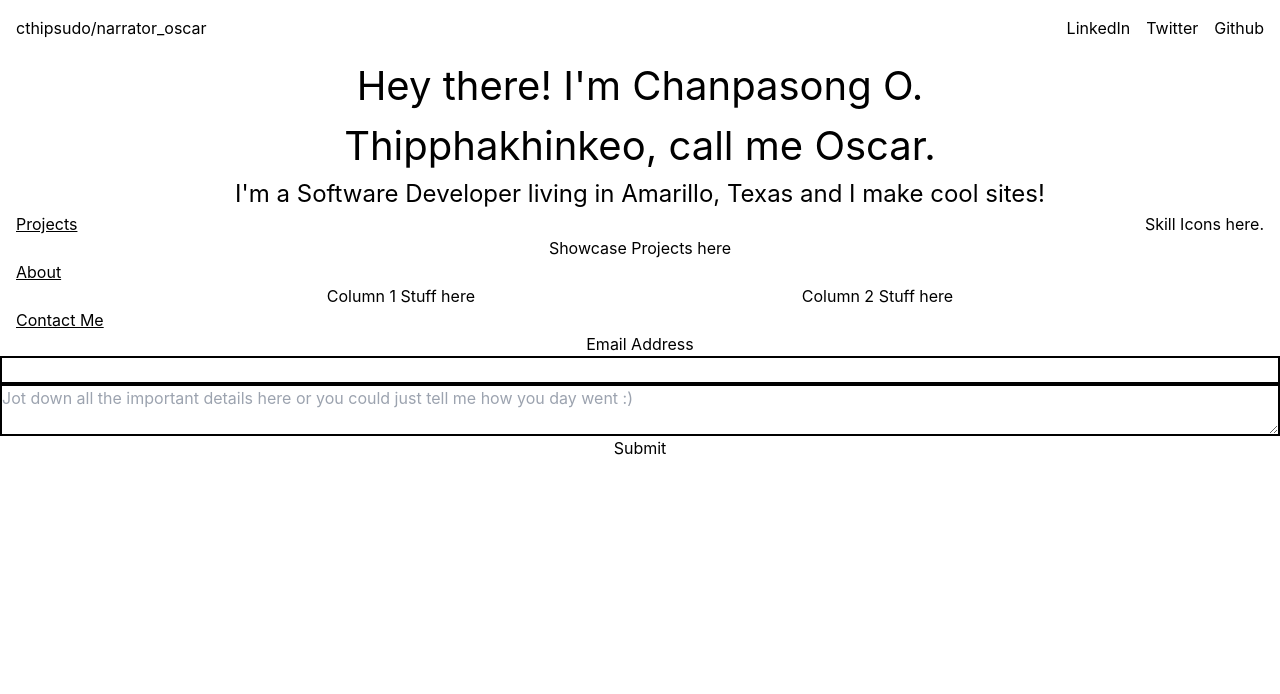
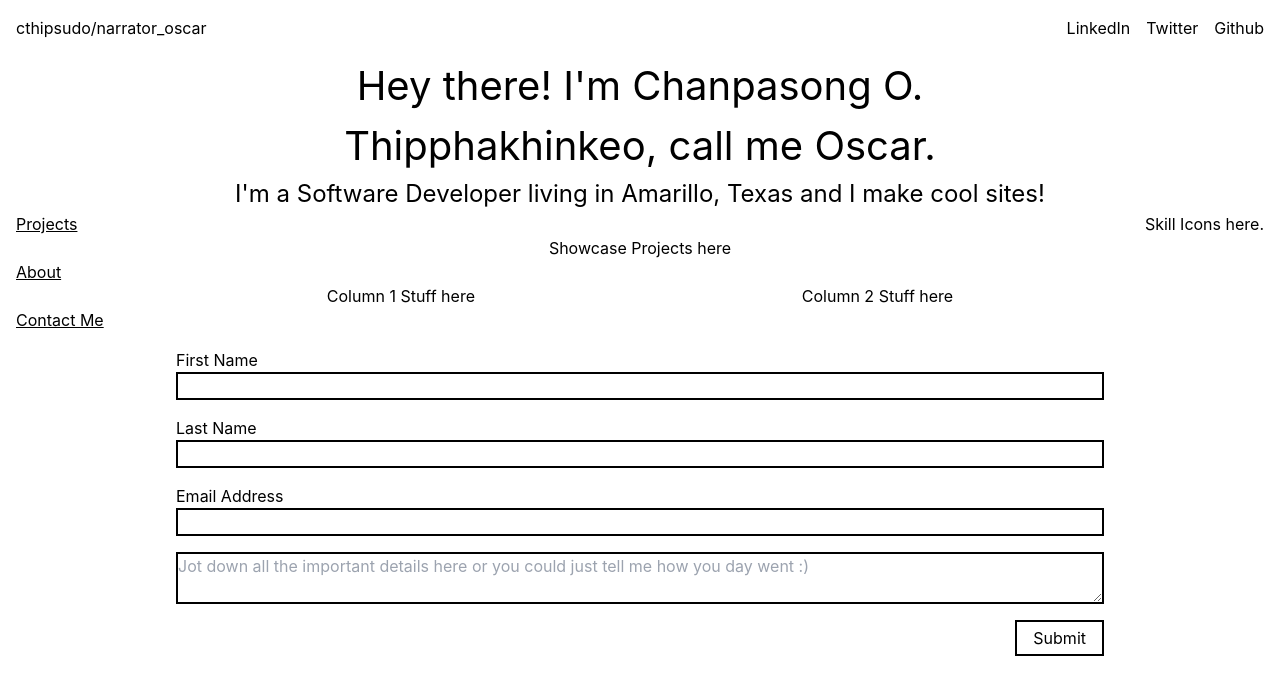
Before and after one commit to cthipsudo/portfolio-refresh, a React (Create React App) app: page / in a window 1280 px wide. Shown: the top 694 px of the page. Built offline with nearby package versions, Linux system fonts and the light colour scheme.

Commit message:
Completed Basic Styling and layout structure for Contact Component

```diff
--- a/src/App.css
+++ b/src/App.css
@@ -3,8 +3,16 @@
 }
 
 .contact-section form {
-  display: flex;
-  flex-flow: column;
+  width: 100%;
+  max-width: 960px;
+}
+
+.contact-section form input {
+  width: 100%;
+}
+
+.contact-section form button {
+  border: #000 solid 2px;
 }
 
 .contact-section input, .contact-section textarea {
--- a/src/components/ContactSection.js
+++ b/src/components/ContactSection.js
@@ -3,27 +3,59 @@ import { useForm, ValidationError } from "@formspree/react";
 const ContactSection = () => {
   const [state, handleSubmit] = useForm("mwkypngg");
   if (state.succeeded) {
-    return <p>Thanks for joining!</p>;
+    return <div>
+      <p>Sweet! You should hear back from me in a few days.</p>
+    </div>
   }
   return (
     <section className="contact-section">
-      <div className="contact-header flex justify-start px-4">
+      <div className="contact-header flex justify-start px-4 mb-4">
         <h3 className="underline">Contact Me</h3>
       </div>
-      <form onSubmit={handleSubmit}>
+      <div className="form-wrapper flex justify-center">
+        <form className="flex flex-col gap-4 sm:px-4" onSubmit={handleSubmit}>
+          <div className="flex flex-col items-start">
+            <label htmlFor="firstName">First Name</label>
+            <ValidationError
+              prefix="FirstName"
+              field="firstName"
+              errors={state.errors}
+            />
+            <input id="firstName" type="text" name="firstName" />
+          </div>
+          <div className="flex flex-col items-start">
+            <label htmlFor="lastName">Last Name</label>
+            <ValidationError
+              prefix="LastName"
+              field="lastName"
+              errors={state.errors}
+            />
+            <input id="lastName" type="text" name="lastName" />
+          </div>
+          <div className="flex flex-col items-start">
             <label htmlFor="email">Email Address</label>
+            <ValidationError
+              prefix="Email"
+              field="email"
+              errors={state.errors}
+            />
             <input id="email" type="email" name="email" />
-        <ValidationError prefix="Email" field="email" errors={state.errors} />
-        <textarea id="message" name="message" placeholder="Jot down all the important details here or you could just tell me how you day went :)"/>
+          </div>
+          <textarea
+            id="message"
+            name="message"
+            placeholder="Jot down all the important details here or you could just tell me how you day went :)"
+          />
           <ValidationError
             prefix="Message"
             field="message"
             errors={state.errors}
           />
-        <button type="submit" disabled={state.submitting}>
+          <button className="self-end px-4 py-1" type="submit" disabled={state.submitting}>
             Submit
           </button>
         </form>
+      </div>
     </section>
   );
 };
```
Lines whose indentation alone changed are shown as unchanged.
